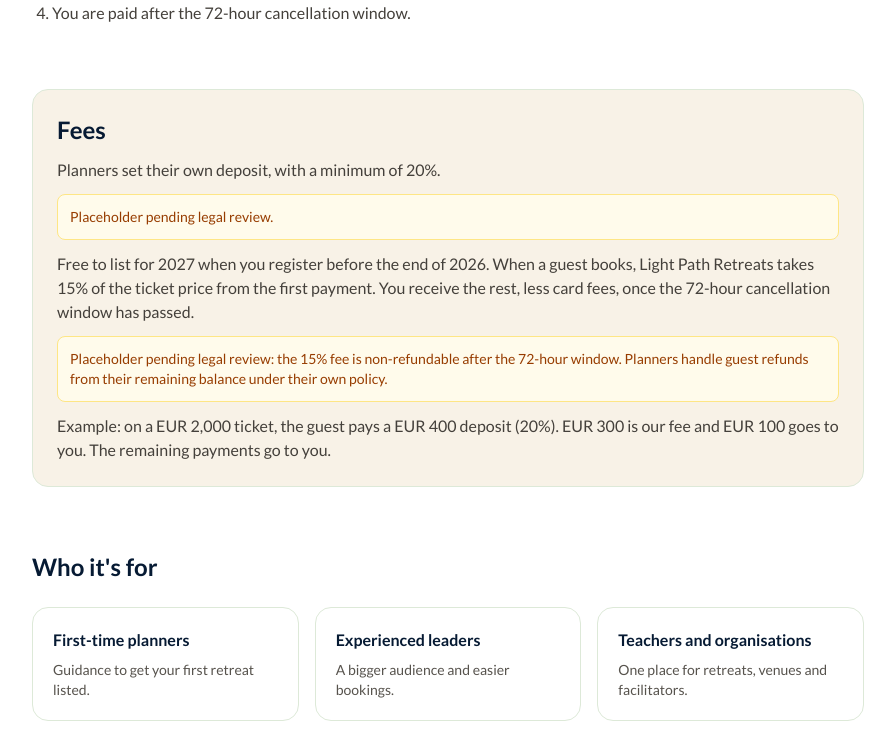
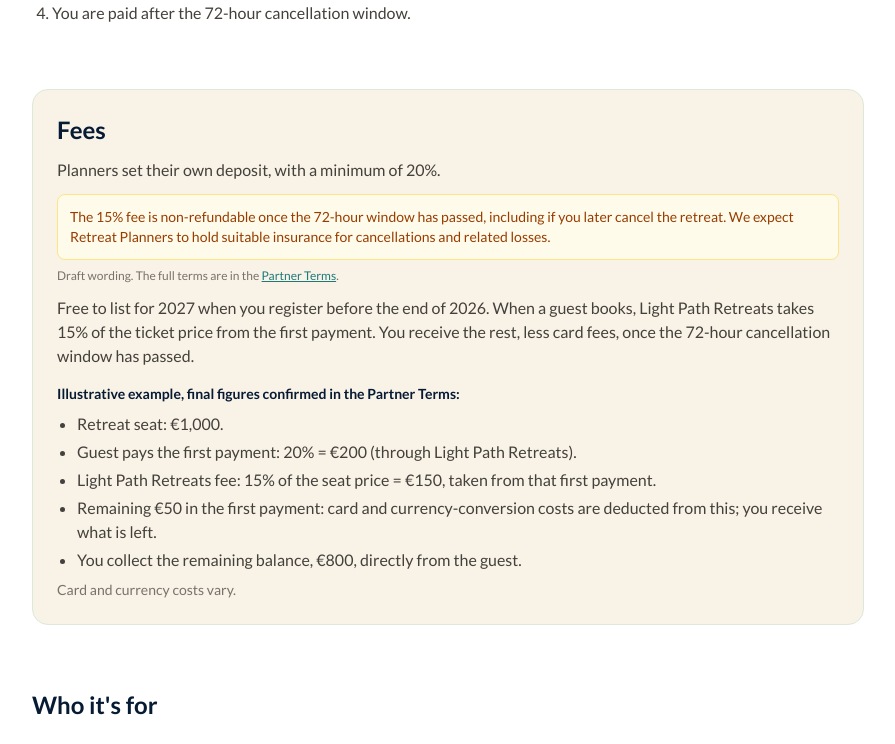
Before and after one commit to kgibbs33/SpiritualRetreats_Branding_Package, a Next.js app: page /retreat-planners in a window 1280 px wide. Shown: the part 950-1694 px from the top of the page, without its empty margins (192-1087 px from the left). Built offline with nearby package versions, Linux system fonts and the light colour scheme; no server answers.

Commit message:
feat(step-6): fee/cancellation wording — €30 admin fee in config, no 15% visible to guests, planner wording + illustrative example

```diff
--- a/src/app/how-it-works/page.tsx
+++ b/src/app/how-it-works/page.tsx
@@ -10,8 +10,8 @@ export const metadata: Metadata = {
 
 export default function HowItWorksPage() {
   const w = SITE_CONFIG.pricing.cancellation_window_hours;
-  const fee = SITE_CONFIG.pricing.lightpath_fee_pct;
-  const dep = SITE_CONFIG.pricing.guest_minimum_deposit_pct;
+    const dep = SITE_CONFIG.pricing.guest_minimum_deposit_pct;
+  const adminFee = SITE_CONFIG.pricing.guest_cancellation_admin_fee_eur;
   return (
     <div className="mx-auto max-w-3xl px-4 py-12 sm:px-6 lg:px-8 lg:py-16">
       <h1 className="font-[family-name:var(--font-display)] text-3xl font-semibold text-celestial-navy sm:text-4xl">
@@ -41,11 +41,12 @@ export default function HowItWorksPage() {
         </div>
 
         <div>
-          <h2 className="text-xl font-semibold text-celestial-navy">3. Pay your deposit</h2>
+          <h2 className="text-xl font-semibold text-celestial-navy">3. Booking and payment</h2>
           <p className="mt-2 leading-relaxed text-stone-700">
-            A deposit of {dep}% secures your place. Card payments are not live
-            on the site yet — we will tell you exactly how to pay when booking
-            opens.
+            Your first payment ({dep}% of the retreat price) is taken when you
+            book. After the {w}-hour window, your booking details go to the
+            Retreat Planner, who contacts you to arrange the remaining balance
+            directly.
           </p>
         </div>
 
@@ -54,21 +55,18 @@ export default function HowItWorksPage() {
             4. {w}-hour cancellation window
           </h2>
           <p className="mt-2 leading-relaxed text-stone-700">
-            You can cancel free of charge within {w} hours of booking. After
-            that, the planner&apos;s own cancellation policy applies — shown
-            clearly on each retreat page.
-          </p>
-          <p className="mt-2 rounded-lg border border-amber-200 bg-amber-50 p-3 text-sm text-amber-800">
-            Placeholder pending legal review: the {fee}% Light Path fee becomes
-            non-refundable after the {w}-hour window.
+            You can cancel within {w} hours of booking for a refund of your
+            payment, less a &euro;{adminFee} administration fee. After that,
+            the Retreat Planner&apos;s own cancellation policy applies, shown
+            on each retreat page.
           </p>
         </div>
 
         <div>
-          <h2 className="text-xl font-semibold text-celestial-navy">5. The planner is paid</h2>
+          <h2 className="text-xl font-semibold text-celestial-navy">5. What happens next</h2>
           <p className="mt-2 leading-relaxed text-stone-700">
-            Your payments go to the retreat planner after the {w}-hour
-            cancellation window has passed.
+            After the {w}-hour window, the Retreat Planner confirms your place
+            and the retreat&apos;s own policies apply from that point.
           </p>
         </div>
       </section>
--- a/src/app/retreat-planners/page.tsx
+++ b/src/app/retreat-planners/page.tsx
@@ -19,7 +19,7 @@ export default function RetreatPlannersPage() {
           List your retreat with Light Path Retreats.
         </h1>
         <p className="mx-auto mt-4 max-w-xl text-stone-600">
-          List, promote and fill your retreats, and find venues and facilitators.. Free to list for 2027 when you register before the end of
+          List, promote and fill your retreats, and find venues and facilitators. Free to list for 2027 when you register before the end of
           2026.
         </p>
         <Link
@@ -58,7 +58,16 @@ export default function RetreatPlannersPage() {
           Planners set their own deposit, with a minimum of 20%.
         </p>
         <p className="mt-3 rounded-lg border border-amber-200 bg-amber-50 p-3 text-sm text-amber-800">
-          Placeholder pending legal review.
+          The 15% fee is non-refundable once the 72-hour window has passed,
+          including if you later cancel the retreat. We expect Retreat Planners
+          to hold suitable insurance for cancellations and related losses.
+        </p>
+        <p className="mt-2 text-xs text-stone-500">
+          Draft wording. The full terms are in the{" "}
+          <Link href="/terms" className="text-link underline">
+            Partner Terms
+          </Link>
+          .
         </p>
         <p className="mt-3 text-stone-700">
           Free to list for 2027 when you register before the end of 2026. When a
@@ -67,19 +76,18 @@ export default function RetreatPlannersPage() {
           fees, once the {p.cancellation_window_hours}-hour cancellation window
           has passed.
         </p>
-        <p className="mt-3 rounded-lg border border-amber-200 bg-amber-50 p-3 text-sm text-amber-800">
-          Placeholder pending legal review: the {p.lightpath_fee_pct}% fee is
-          non-refundable after the {p.cancellation_window_hours}-hour window.
-          Planners handle guest refunds from their remaining balance under
-          their own policy.
+
+        <p className="mt-4 text-sm font-semibold text-celestial-navy">
+          Illustrative example, final figures confirmed in the Partner Terms:
         </p>
-        <p className="mt-3 text-stone-700">
-          Example: on a EUR {p.examples.ticket_eur.toLocaleString()} ticket, the
-          guest pays a EUR {p.examples.deposit_eur.toLocaleString()} deposit
-          ({p.guest_minimum_deposit_pct}%). EUR {p.examples.lightpath_fee_eur.toLocaleString()} is our
-          fee and EUR {p.examples.planner_from_deposit_eur.toLocaleString()} goes to you. The remaining
-          payments go to you.
-        </p>
+        <ul className="mt-2 list-disc space-y-1 pl-5 text-stone-700">
+          <li>Retreat seat: &euro;{p.examples.seat_eur.toLocaleString()}.</li>
+          <li>Guest pays the first payment: {p.guest_minimum_deposit_pct}% = &euro;{p.examples.first_payment_eur.toLocaleString()} (through Light Path Retreats).</li>
+          <li>Light Path Retreats fee: {p.lightpath_fee_pct}% of the seat price = &euro;{p.examples.lightpath_fee_eur.toLocaleString()}, taken from that first payment.</li>
+          <li>Remaining &euro;{p.examples.first_payment_remainder_eur.toLocaleString()} in the first payment: card and currency-conversion costs are deducted from this; you receive what is left.</li>
+          <li>You collect the remaining balance, &euro;{p.examples.remaining_balance_eur.toLocaleString()}, directly from the guest.</li>
+        </ul>
+        <p className="mt-2 text-sm text-stone-500">Card and currency costs vary.</p>
       </section>
 
       {/* RP-06 Who it's for */}
--- a/src/config/site.ts
+++ b/src/config/site.ts
@@ -36,14 +36,16 @@ export const SITE_CONFIG = {
     guest_minimum_deposit_pct: 20,
     lightpath_fee_pct: 15,
     cancellation_window_hours: 72,
+    guest_cancellation_admin_fee_eur: 30,
     facilitator_monthly_eur: 12.22,
     facilitator_annual_eur: 122,
     payment_management_note: "Payment schedule management: coming soon",
     examples: {
-      ticket_eur: 2000,
-      deposit_eur: 400,
-      lightpath_fee_eur: 300,
-      planner_from_deposit_eur: 100,
+      seat_eur: 1000,
+      first_payment_eur: 200, // 20% of seat price, taken at booking
+      lightpath_fee_eur: 150, // 15% of seat price, from the first payment
+      first_payment_remainder_eur: 50, // after card/currency costs are deducted
+      remaining_balance_eur: 800, // collected directly by the planner
     },
   },
 
```
